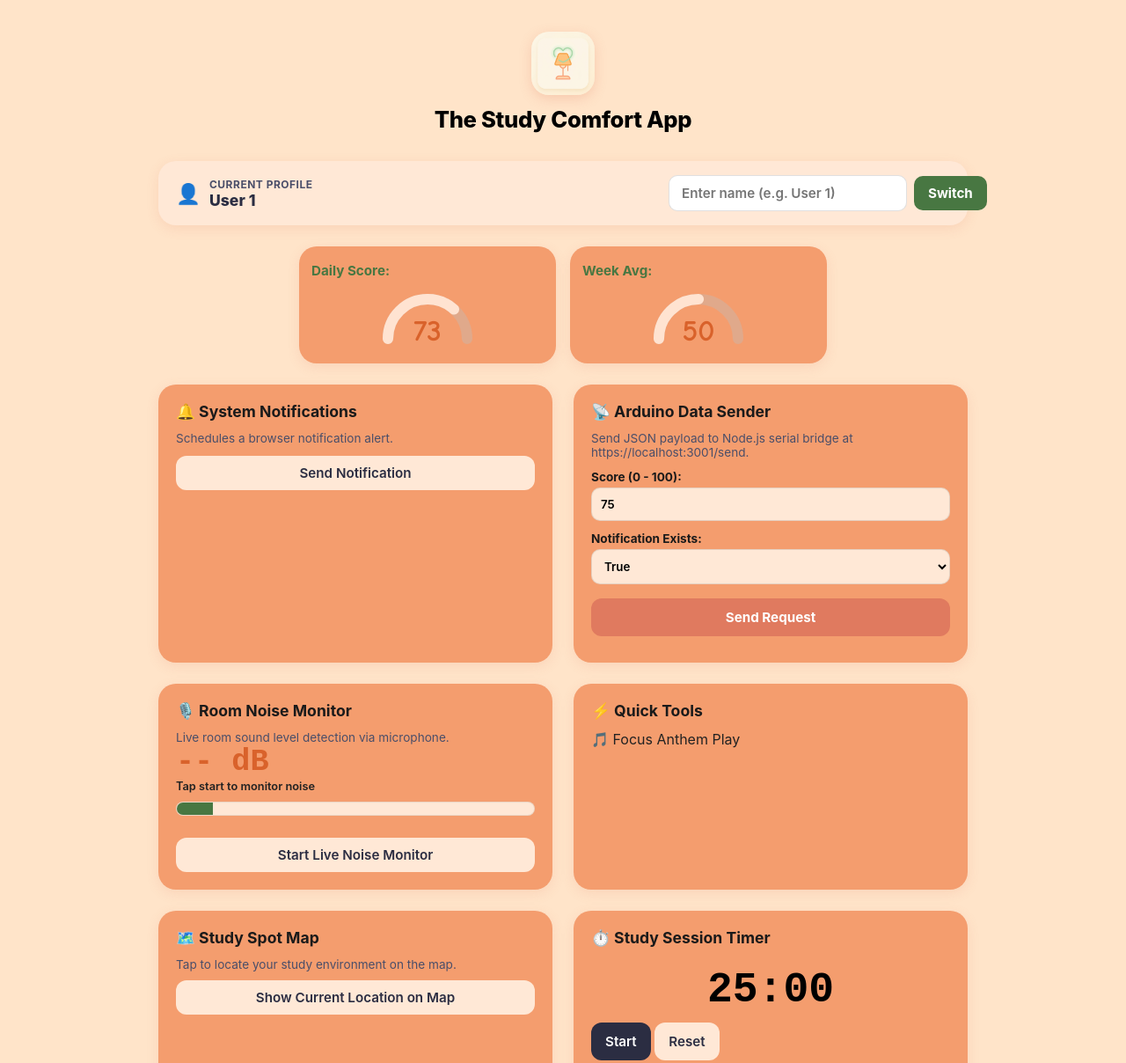
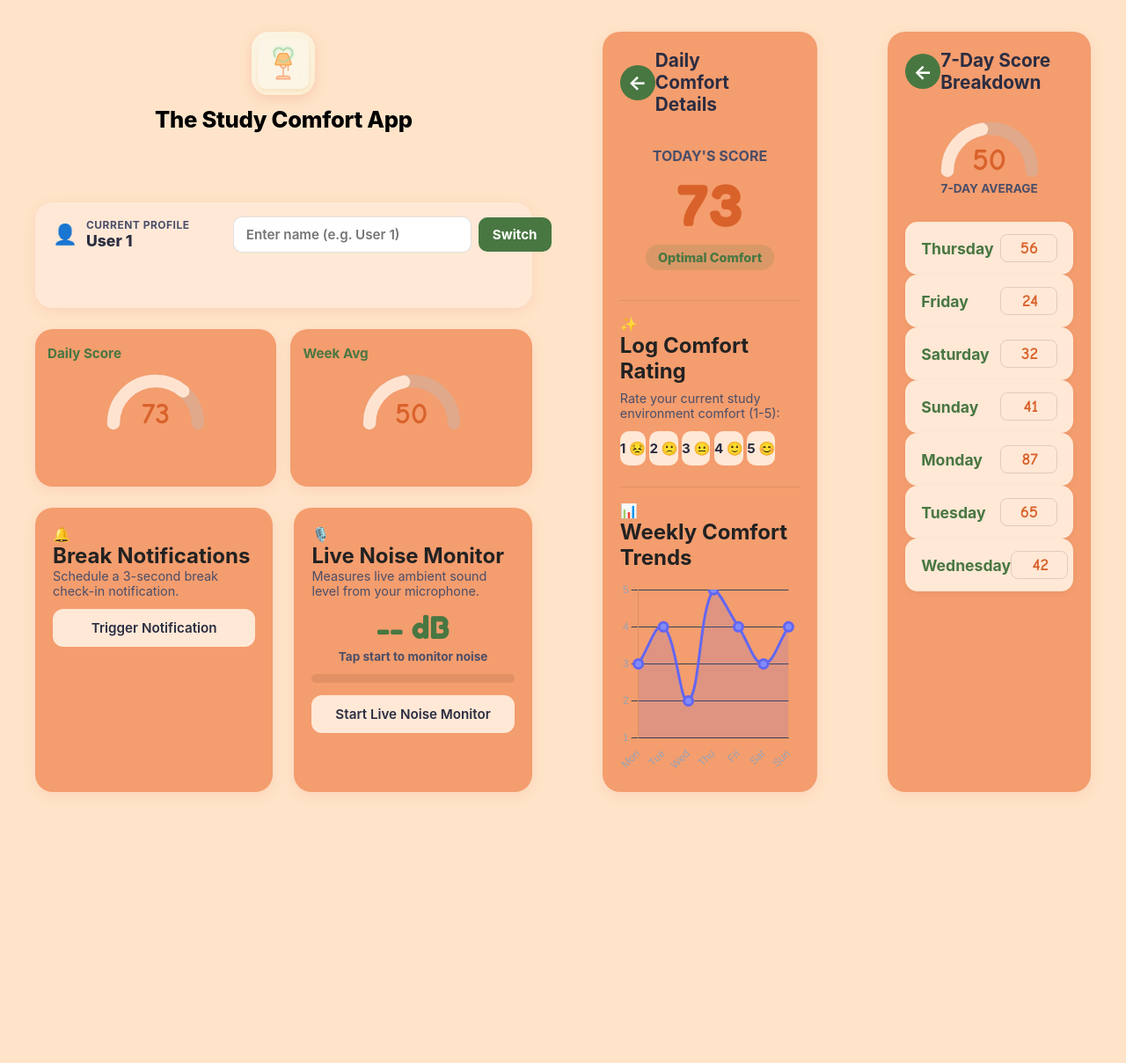
Before and after one commit to Honkersam/study-comfort-app, a website: page index.html in a window 1280 px wide. Shown: the top 1208 px of the page at 88% size. After the commit the page ends 936 px from the top, so only its background shows below. Drawn offline with nearby package versions, Linux system fonts and the light colour scheme.

Commit message:
Clean up layout: move log and graph to Daily Score screen, remove timer, focus anthem and map from home while preserving functions

```diff
--- a/index.html
+++ b/index.html
@@ -3,22 +3,27 @@
 <head>
   <meta charset="UTF-8" />
   <meta name="viewport" content="width=device-width, initial-scale=1.0" />
-  <title>Study Comfort</title>
+  <title>The Study Comfort App</title>
+
   <link rel="manifest" href="manifest.json" />
-  <link rel="icon" type="image/png" href="icon-192.png" />
   <meta name="theme-color" content="#ffe4c9" />
+  <link rel="apple-touch-icon" href="icon-192.png" />
+  <meta name="apple-mobile-web-app-capable" content="yes" />
+  <meta name="apple-mobile-web-app-status-bar-style" content="default" />
 
-  <link rel="stylesheet" href="css/styles.css?v=4" />
+  <link rel="preconnect" href="https://fonts.googleapis.com">
+  <link rel="preconnect" href="https://fonts.gstatic.com" crossorigin>
+  <link href="https://fonts.googleapis.com/css2?family=Comfortaa:wght@400;600;700&family=Nunito:wght@400;600;700;800&family=Fredoka+One&display=swap" rel="stylesheet">
+
+  <link rel="stylesheet" href="css/styles.css?v=6" />
   <script src="https://cdn.jsdelivr.net/npm/chart.js"></script>
-  <!-- Leaflet CSS & JS for Interactive Map -->
-  <link rel="stylesheet" href="https://unpkg.com/leaflet@1.9.4/dist/leaflet.css" />
-  <script src="https://unpkg.com/leaflet@1.9.4/dist/leaflet.js"></script>
 </head>
 <body>
 
-  <div class="container" id="mainScreen">
+  <!-- MAIN DASHBOARD SCREEN -->
+  <div id="mainScreen" class="container">
     <header class="app-header">
-      <img src="logo.png" alt="Study Comfort App Logo" />
+      <img src="logo.png" alt="Study Comfort Logo" class="header-logo" />
       <h1>The Study Comfort App</h1>
     </header>
 
@@ -42,199 +47,132 @@
       </div>
     </div>
 
-    <!-- Top Gauge Score Cards (matching design mock) -->
+    <!-- Top Gauge Score Cards -->
     <div class="stats-grid">
       <div class="stat-card" id="dailyScoreWidget" onclick="openDailyScoreScreen()" style="cursor: pointer; transition: transform 0.15s ease;">
-        <div class="stat-label">Daily Score:</div>
+        <div class="stat-label">Daily Score</div>
         <div class="gauge-container">
-          <svg class="gauge-svg" viewBox="0 0 120 70">
-            <path class="gauge-bg" d="M 15 60 A 45 45 0 0 1 105 60" />
-            <path class="gauge-fill" d="M 15 60 A 45 45 0 0 1 105 60" stroke-dasharray="141.37" stroke-dashoffset="38" />
+          <svg class="gauge-svg" viewBox="0 0 100 55">
+            <path class="gauge-bg" d="M 10 50 A 40 40 0 0 1 90 50" />
+            <path class="gauge-fill" d="M 10 50 A 40 40 0 0 1 90 50" stroke-dasharray="91, 126" />
           </svg>
-          <div class="gauge-value" id="dailyScoreVal">73</div>
+          <div class="gauge-value">73</div>
         </div>
       </div>
 
       <div class="stat-card" id="weekAvgWidget" onclick="openWeekAvgScreen()" style="cursor: pointer; transition: transform 0.15s ease;">
-        <div class="stat-label">Week Avg:</div>
+        <div class="stat-label">Week Avg</div>
         <div class="gauge-container">
-          <svg class="gauge-svg" viewBox="0 0 120 70">
-            <path class="gauge-bg" d="M 15 60 A 45 45 0 0 1 105 60" />
-            <path class="gauge-fill" id="homeWeekAvgArc" d="M 15 60 A 45 45 0 0 1 105 60" stroke-dasharray="141.37" stroke-dashoffset="73" />
+          <svg class="gauge-svg" viewBox="0 0 100 55">
+            <path class="gauge-bg" d="M 10 50 A 40 40 0 0 1 90 50" />
+            <path id="homeWeekAvgArc" class="gauge-fill" d="M 10 50 A 40 40 0 0 1 90 50" stroke-dasharray="126" stroke-dashoffset="60" />
           </svg>
-          <div class="gauge-value" id="weekAvgVal">48</div>
+          <div id="weekAvgVal" class="gauge-value">48</div>
         </div>
       </div>
     </div>
 
-    <!-- Web Notifications Testing Card -->
+    <!-- Notifications Card -->
     <div class="card">
-      <div class="card-title">🔔 System Notifications</div>
-      <p style="font-size: 0.85rem; color: var(--text-muted); margin-bottom: 12px;">
-        Schedules a browser notification alert.
-      </p>
-
-      <button id="notifBtn" class="secondary" style="width: 100%; padding: 10px;" onclick="scheduleNotification()">
-        Send Notification
-      </button>
-      <div id="notifStatus" style="font-size: 0.8rem; color: var(--accent); margin-top: 8px; text-align: center;"></div>
+      <div class="card-header">
+        <span class="icon">🔔</span>
+        <h2>Break Notifications</h2>
+      </div>
+      <p style="color: var(--text-muted); font-size: 0.9rem; margin-bottom: 12px;">Schedule a 3-second break check-in notification.</p>
+      <button class="btn secondary" onclick="scheduleNotification()">Trigger Notification</button>
+      <div id="notifStatus" class="status-msg"></div>
     </div>
 
-    <!-- Arduino LED / Score Payload Card -->
+    <!-- Live Noise Monitor Card -->
     <div class="card">
-      <div class="card-title">📡 Arduino Data Sender</div>
-      <p style="font-size: 0.85rem; color: var(--text-muted); margin-bottom: 12px;">
-        Send JSON payload to Node.js serial bridge at <code>https://localhost:3001/send</code>.
-      </p>
+      <div class="card-header">
+        <span class="icon">🎙️</span>
+        <h2>Live Noise Monitor</h2>
+      </div>
+      <p style="color: var(--text-muted); font-size: 0.9rem; margin-bottom: 12px;">Measures live ambient sound level from your microphone.</p>
+      <div style="text-align: center; margin-bottom: 12px;">
+        <div id="dbVal" style="font-size: 2.2rem; font-family: 'Fredoka One', cursive; color: var(--success);">-- dB</div>
+        <div id="noiseLabel" style="font-size: 0.85rem; color: var(--text-muted); font-weight: 700; margin-top: 4px;">Tap start to monitor noise</div>
+      </div>
+      <div style="width: 100%; height: 10px; background: rgba(0,0,0,0.08); border-radius: 5px; overflow: hidden; margin-bottom: 14px;">
+        <div id="meterBar" style="width: 0%; height: 100%; background: var(--success); transition: width 0.1s ease, background-color 0.2s ease;"></div>
+      </div>
+      <button id="micBtn" class="btn secondary" onclick="toggleMicMonitor()">Start Live Noise Monitor</button>
+    </div>
+  </div>
 
-      <div style="display: flex; flex-direction: column; gap: 12px;">
-        <div>
-          <label style="font-size: 0.85rem; font-weight: 700; color: #1a1a1a; display: block; margin-bottom: 4px;">Score (0 - 100):</label>
-          <input type="number" id="scoreInput" min="0" max="100" value="75" style="width: 100%; padding: 10px; background: var(--card-inner); border: 1px solid rgba(0,0,0,0.1); border-radius: 10px; font-weight: 600;" />
-        </div>
-
-        <div>
-          <label style="font-size: 0.85rem; font-weight: 700; color: #1a1a1a; display: block; margin-bottom: 4px;">Notification Exists:</label>
-          <select id="notifExistsSelect" style="width: 100%; padding: 10px; background: var(--card-inner); border: 1px solid rgba(0,0,0,0.1); border-radius: 10px; font-weight: 600;">
-            <option value="true">True</option>
-            <option value="false">False</option>
-          </select>
-        </div>
-
-        <button onclick="sendPayload()" style="width: 100%; padding: 12px; background: var(--accent); color: white; font-weight: 700; border: none; border-radius: 12px; cursor: pointer; margin-top: 4px;">
-          Send Request
-        </button>
+  <!-- DAILY SCORE DETAIL SCREEN -->
+  <div id="dailyScoreScreen" class="container screen">
+    <div class="card" style="grid-column: 1 / -1;">
+      <div style="display: flex; align-items: center; justify-content: space-between; margin-bottom: 16px;">
+        <button onclick="closeScreens()" class="back-btn" style="background: var(--label-green); color: white; border: none; width: 40px; height: 40px; border-radius: 50%; font-size: 1.4rem; cursor: pointer; display: flex; align-items: center; justify-content: center; font-weight: bold;">&#8592;</button>
+        <h2 style="margin: 0; font-size: 1.3rem; color: var(--text);">Daily Comfort Details</h2>
+        <div style="width: 40px;"></div>
       </div>
 
-      <p id="status" style="font-size: 0.85rem; color: #2b2d42; margin-top: 10px; text-align: center; font-weight: 600;"></p>
-    </div>
-
-    <!-- Microphone & Noise Monitor Card -->
-    <div class="card">
-      <div class="card-title">🎙️ Room Noise Monitor</div>
-      <p style="font-size: 0.85rem; color: var(--text-muted);">Live room sound level detection via microphone.</p>
-
-      <div class="noise-display">
-        <div class="decibel-value" id="dbVal">-- dB</div>
-        <div style="font-size: 0.8rem; font-weight: 600;" id="noiseLabel">Tap start to monitor noise</div>
-
-        <div class="meter-container">
-          <div class="meter-bar" id="meterBar"></div>
+      <div style="text-align: center; padding: 20px 0 10px 0;">
+        <div style="font-size: 1rem; color: var(--text-muted); font-weight: 700; margin-bottom: 8px;">TODAY'S SCORE</div>
+        <div style="font-family: 'Fredoka One', cursive; font-size: 4rem; color: #d9622b;">73</div>
+        <div style="display: inline-block; background: rgba(72, 119, 66, 0.15); color: var(--label-green); padding: 6px 14px; border-radius: 20px; font-weight: 800; font-size: 0.9rem; margin-top: 6px;">
+          Optimal Comfort
         </div>
       </div>
 
-      <button id="micBtn" class="secondary" style="width: 100%; margin-top: 15px; padding: 10px;" onclick="toggleMicMonitor()">
-        Start Live Noise Monitor
-      </button>
-    </div>
-
-    <!-- Hardware Controls Card -->
-    <div class="card">
-      <div class="card-title">⚡ Quick Tools</div>
-      <div class="grid-2" style="grid-template-columns: 1fr;">
-        <!-- Never Gonna Give You Up -->
-        <div class="action-card" id="rickrollBtn" onclick="toggleRickroll()">
-          <span class="action-icon">🎵</span>
-          <span class="action-label">Focus Anthem</span>
-          <span class="status-text" id="rickStatus">Play</span>
+      <!-- Log Comfort Level Card -->
+      <div style="margin-top: 24px; padding-top: 16px; border-top: 1px solid rgba(0,0,0,0.08);">
+        <div class="card-header" style="margin-bottom: 8px;">
+          <span class="icon">✨</span>
+          <h2>Log Comfort Rating</h2>
+        </div>
+        <p style="color: var(--text-muted); font-size: 0.9rem; margin-bottom: 12px;">Rate your current study environment comfort (1-5):</p>
+        <div class="rating-grid">
+          <button class="rating-btn" onclick="logComfort(1)">1 😣</button>
+          <button class="rating-btn" onclick="logComfort(2)">2 🙁</button>
+          <button class="rating-btn" onclick="logComfort(3)">3 😐</button>
+          <button class="rating-btn" onclick="logComfort(4)">4 🙂</button>
+          <button class="rating-btn" onclick="logComfort(5)">5 😊</button>
         </div>
       </div>
-    </div>
 
-    <!-- Location & Map Card -->
-    <div class="card">
-      <div class="card-title">🗺️ Study Spot Map</div>
-      <p style="font-size: 0.85rem; color: var(--text-muted);" id="locationDisplay">
-        Tap to locate your study environment on the map.
-      </p>
-      <button class="secondary" style="width: 100%; padding: 10px; margin-top: 10px;" onclick="getLocation()">
-        Show Current Location on Map
-      </button>
-      <div id="map"></div>
-    </div>
-
-    <!-- Timer Card -->
-    <div class="card">
-      <div class="card-title">⏱️ Study Session Timer</div>
-      <div class="timer-display" id="timer">25:00</div>
-      <div class="button-group">
-        <button id="startBtn">Start</button>
-        <button id="resetBtn" class="secondary">Reset</button>
-      </div>
-    </div>
-
-    <!-- Comfort Check-in Card -->
-    <div class="card">
-      <div class="card-title">💆 Log Comfort Level</div>
-      <p style="font-size: 0.85rem; color: var(--text-muted);">How comfortable is your body/focus right now?</p>
-      <div class="rating-buttons">
-        <button class="rating-btn" onclick="logComfort(1)">😩 1</button>
-        <button class="rating-btn" onclick="logComfort(2)">😕 2</button>
-        <button class="rating-btn" onclick="logComfort(3)">😐 3</button>
-        <button class="rating-btn" onclick="logComfort(4)">🙂 4</button>
-        <button class="rating-btn" onclick="logComfort(5)">😌 5</button>
-      </div>
-    </div>
-
-    <!-- Graph Card -->
-    <div class="card">
-      <div class="card-title">📊 Weekly Comfort Score</div>
-      <div class="chart-container">
-        <canvas id="comfortChart"></canvas>
+      <!-- Weekly Trends Graph -->
+      <div style="margin-top: 24px; padding-top: 16px; border-top: 1px solid rgba(0,0,0,0.08);">
+        <div class="card-header" style="margin-bottom: 12px;">
+          <span class="icon">📊</span>
+          <h2>Weekly Comfort Trends</h2>
+        </div>
+        <div class="chart-container" style="height: 220px; width: 100%;">
+          <canvas id="comfortChart"></canvas>
+        </div>
       </div>
     </div>
   </div>
 
-  <!-- Detailed Daily Score Screen -->
-  <div class="screen-page" id="dailyScoreScreen" style="display: none; min-height: 100vh;">
-    <div style="display: flex; align-items: center; gap: 16px; margin-bottom: 20px; grid-column: 1 / -1;">
-      <button onclick="closeScreens()" style="width: 44px; height: 44px; border-radius: 50%; background: #487742; border: none; display: flex; align-items: center; justify-content: center; cursor: pointer; color: white; font-size: 1.2rem; font-weight: bold; padding: 0;">
-        &#8592;
-      </button>
-      <h2 style="font-size: 1.6rem; font-weight: 800; color: #1a1a1a; margin: 0;">Daily Score</h2>
-    </div>
+  <!-- WEEK AVERAGE DETAIL SCREEN -->
+  <div id="weekAvgScreen" class="container screen">
+    <div class="card" style="grid-column: 1 / -1;">
+      <div style="display: flex; align-items: center; justify-content: space-between; margin-bottom: 16px;">
+        <button onclick="closeScreens()" class="back-btn" style="background: var(--label-green); color: white; border: none; width: 40px; height: 40px; border-radius: 50%; font-size: 1.4rem; cursor: pointer; display: flex; align-items: center; justify-content: center; font-weight: bold;">&#8592;</button>
+        <h2 style="margin: 0; font-size: 1.3rem; color: var(--text);">7-Day Score Breakdown</h2>
+        <div style="width: 40px;"></div>
+      </div>
 
-    <div class="card" style="display: flex; flex-direction: column; align-items: center; justify-content: center; padding: 36px 20px; grid-column: 1 / -1;">
-      <div class="gauge-container" style="width: 240px; height: 140px;">
-        <svg class="gauge-svg" viewBox="0 0 120 70" style="width: 240px; height: 140px;">
-          <path class="gauge-bg" d="M 15 60 A 45 45 0 0 1 105 60" style="stroke-width: 10;" />
-          <path class="gauge-fill" d="M 15 60 A 45 45 0 0 1 105 60" stroke-dasharray="141.37" stroke-dashoffset="38" style="stroke-width: 10;" />
-        </svg>
-        <div class="gauge-value" style="font-size: 4.2rem; bottom: -5px;">73</div>
+      <div style="text-align: center; padding: 10px 0 20px 0;">
+        <div class="gauge-container" style="width: 140px; margin: 0 auto;">
+          <svg class="gauge-svg" viewBox="0 0 100 55">
+            <path class="gauge-bg" d="M 10 50 A 40 40 0 0 1 90 50" />
+            <path id="weekAvgGaugeArc" class="gauge-fill" d="M 10 50 A 40 40 0 0 1 90 50" stroke-dasharray="126" stroke-dashoffset="60" />
+          </svg>
+          <div id="detailWeekAvgVal" class="gauge-value" style="font-size: 2.2rem;">48</div>
+        </div>
+        <div style="font-size: 0.85rem; font-weight: 700; color: var(--text-muted); margin-top: 4px;">7-DAY AVERAGE</div>
+      </div>
+
+      <div id="pastDaysList" style="margin-top: 10px;">
+        <!-- Dynamically rendered past 7 days -->
       </div>
     </div>
   </div>
 
-  <!-- Detailed Weekly Average Screen -->
-  <div class="screen-page" id="weekAvgScreen" style="display: none; min-height: 100vh;">
-    <div style="display: flex; align-items: center; gap: 16px; margin-bottom: 20px; grid-column: 1 / -1;">
-      <button onclick="closeScreens()" style="width: 44px; height: 44px; border-radius: 50%; background: #487742; border: none; display: flex; align-items: center; justify-content: center; cursor: pointer; color: white; font-size: 1.2rem; font-weight: bold; padding: 0;">
-        &#8592;
-      </button>
-      <h2 style="font-size: 1.6rem; font-weight: 800; color: #1a1a1a; margin: 0;">Week Average</h2>
-    </div>
-
-    <div class="card" style="display: flex; flex-direction: column; align-items: center; justify-content: center; padding: 36px 20px; grid-column: 1 / -1;">
-      <div class="gauge-container" style="width: 240px; height: 140px;">
-        <svg class="gauge-svg" viewBox="0 0 120 70" style="width: 240px; height: 140px;">
-          <path class="gauge-bg" d="M 15 60 A 45 45 0 0 1 105 60" style="stroke-width: 10;" />
-          <path class="gauge-fill" id="weekAvgGaugeArc" d="M 15 60 A 45 45 0 0 1 105 60" stroke-dasharray="141.37" stroke-dashoffset="73" style="stroke-width: 10;" />
-        </svg>
-        <div class="gauge-value" id="detailWeekAvgVal" style="font-size: 4.2rem; bottom: -5px;">48</div>
-      </div>
-    </div>
-
-    <!-- Scrollable 7-Day List Card -->
-    <div class="card" style="grid-column: 1 / -1; padding: 20px;">
-      <h3 style="font-size: 1.1rem; font-weight: 700; color: var(--label-green); margin-bottom: 14px;">Past 7 Days Scores</h3>
-      <div id="pastDaysList" style="display: flex; flex-direction: column; gap: 12px; max-height: 380px; overflow-y: auto; padding-right: 4px;">
-        <!-- Day items rendered dynamically via JS -->
-      </div>
-    </div>
-  </div>
-
-  <audio id="rickAudio" loop preload="auto" src="rickroll.mp3"></audio>
-
-  <script src="js/app.js"></script>
+  <script src="js/app.js?v=6"></script>
 </body>
 </html>
```
